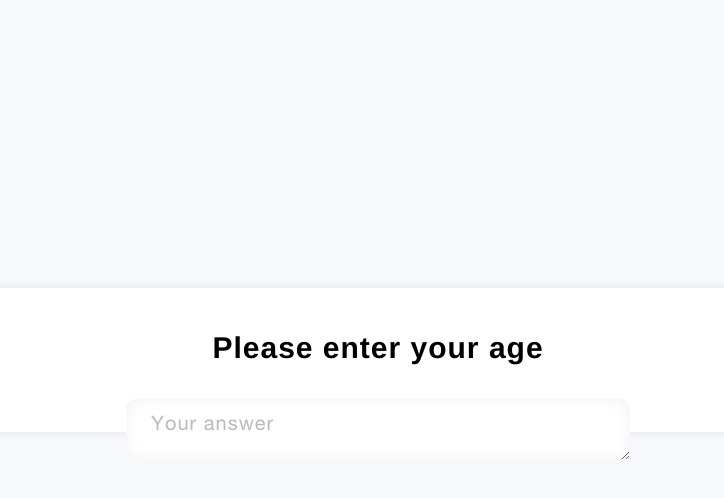
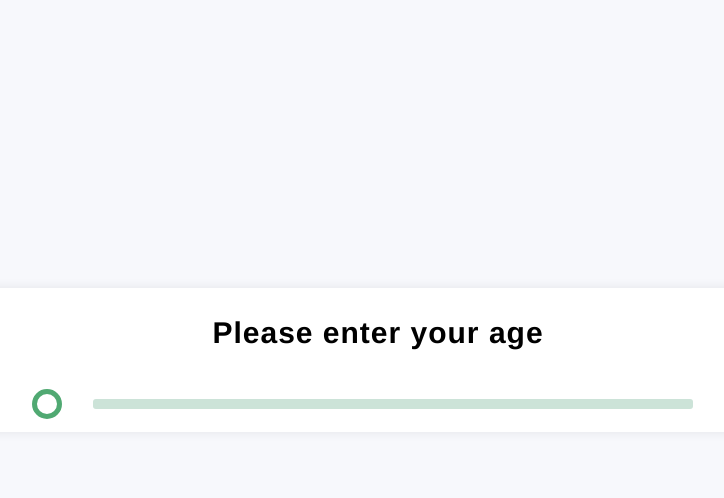
Before and after one commit to AshwiniSReddy/feedback_frontend, a React (Create React App) app: page / in a window 1280 px wide. Both pictures are taken after a click on the element "Male". Shown: the part 791-1289 px from the top of the page, without its empty margins (262-986 px from the left). Built offline with nearby package versions, Linux system fonts and the light colour scheme.

Commit message:
added age slider

```diff
--- a/package.json
+++ b/package.json
@@ -2,7 +2,7 @@
   "name": "feedback_frontend",
   "version": "0.1.0",
   "private": true,
-  "proxy":"http://feedbackuser.s3-website.ap-south-1.amazonaws.com/",
+  "proxy": "http://feedbackuser.s3-website.ap-south-1.amazonaws.com/",
   "dependencies": {
     "@testing-library/jest-dom": "^5.17.0",
     "@testing-library/react": "^13.4.0",
@@ -10,6 +10,7 @@
     "react": "^18.2.0",
     "react-dom": "^18.2.0",
     "react-scripts": "5.0.1",
+    "rsuite": "^5.52.0",
     "web-vitals": "^2.1.4"
   },
   "scripts": {
--- a/src/App.js
+++ b/src/App.js
@@ -102,7 +102,7 @@ function App() {
     const isAnswerRequired = currentQA.image === null; // Assuming questions with no image require a text answer
 
     // Check if the answer is required and the current answer is empty
-    if (isAnswerRequired && !currentAnswer.trim()) {
+    if (isAnswerRequired && !currentAnswer) {
       setValidationMessage('This field is required'); // Set the validation message
       return; // Exit the function to prevent moving to the next question
     }
--- a/src/Display/Display.css
+++ b/src/Display/Display.css
@@ -40,7 +40,7 @@
     text-align: center;
     font-family: "Helvetica Neue";
     font: normal normal medium 30px/39px Helvetica Neue;
-
+    justify-content: center;
     letter-spacing: 1px;
     color: #000000;
     opacity: 1;
@@ -172,3 +172,50 @@ textarea {
     color: red;
     margin-top: 5px;
 }
+
+/* Custom Slider Styles */
+.rs-slider .rs-slider-handle {
+    background-color: green !important; /* Color for the knob */
+  }
+
+  .rs-slider .rs-slider-progress {
+    background-color: green !important; /* Color for the progress */
+  }
+
+  .rs-slider .rs-slider-rail {
+    background-color: lightgreen !important; /* Color for the bar */
+  }
+
+
+  .rs-slider-bar{
+    background-color: #CCE3D8 !important;
+    height: 10px !important;
+
+  }
+
+  .rs-slider-progress-bar{
+    background-color: #50A972 !important;
+  }
+
+
+ .rs-slider-handle{
+    background-color:  #50A972 !important;
+    height: 20px !important;
+    top: -100% !important;
+ }
+
+
+ .rs-slider-handle::before{
+    border: 5px solid #50A972 !important;
+    width: 30px !important;
+    height: 30px !important;
+ }
+
+
+ .rs-tooltip {
+    background-color:  #50A972 !important;
+ }
+
+ .rs-tooltip[class*='placement-top']::after{
+    border-top-color: green !important;
+ }
--- a/src/Display/Display.js
+++ b/src/Display/Display.js
@@ -2,8 +2,10 @@ import React from 'react'
 import './Display.css'
 import { useContext, useState } from 'react'
 import { QAcontext } from '../createContext/createContext'
+import '../../node_modules/rsuite/dist/rsuite.css';
+import { Slider } from 'rsuite';
 function Display() {
-    const { display_qaList, handleNextClick, currentQA, qaList, setQaList, currentIndex,selectedDiv,setSelectedDiv,validationMessage,setValidationMessage } = useContext(QAcontext)
+    const { display_qaList, handleNextClick, currentQA, qaList, setQaList, currentIndex, selectedDiv, setSelectedDiv, validationMessage, setValidationMessage } = useContext(QAcontext)
     const handleKeyPress = (e) => {
         if (e.key === 'Enter') {
             e.preventDefault(); // Prevent the default action of Enter key (new line)
@@ -16,8 +18,24 @@ function Display() {
         }
     };
 
+    const handleSliderTouch = (e) => {
+        // Get touch details
+        const touch = e.touches[0];
+        const slider = e.currentTarget;
 
-    const handleClick = (selectedAnswer,index) => {
+        // Calculate the touch position relative to the slider
+        const touchPosition = (touch.clientX - slider.getBoundingClientRect().left) / slider.offsetWidth;
+
+        // Calculate the new value based on touch position
+        // Assuming the slider's min is 10, max is 100
+        const newValue = 5 + touchPosition * (60 - 10);
+        const intValue = Math.round(newValue);
+        // Update the slider's value
+        handleTextareaChange(intValue);
+    };
+
+
+    const handleClick = (selectedAnswer, index) => {
         setSelectedDiv(index); // Set the selected div index
 
         const newQaList = qaList.map((item, index) => {
@@ -29,17 +47,17 @@ function Display() {
         setQaList(newQaList);
     };
     const handleTextareaChange = (e) => {
-        const updatedAnswer = e.target.value;
+        // const updatedAnswer = e.target.value;
         const newQaList = qaList.map((item, index) => {
             if (index === currentIndex) {
-                return { ...item, answer: updatedAnswer };
+                return { ...item, answer: e };
             }
             return item;
         });
         setQaList(newQaList);
     };
-      // Determine if the custom style should be applied
-      const customStyle = [1].includes(currentIndex) ? { width: '80vw', height: '18vh' ,gap:"3vw"} : {width:'80vh',height:'28vh'};
+    // Determine if the custom style should be applied
+    const customStyle = [1].includes(currentIndex) ? { width: '80vw', height: '18vh', gap: "3vw" } : { width: '80vh', height: '28vh' };
 
 
 
@@ -52,10 +70,10 @@ function Display() {
                 {currentQA.image ? (
                     <div className='display_image'>
                         {currentQA.image.map((img, index) => (
-                            <div key={index} className='button'   onClick={() => {
+                            <div key={index} className='button' onClick={() => {
                                 handleClick(currentQA.display_names[index], index);
                                 handleNextClick();
-                            }}  style={{ opacity: selectedDiv === -1 || selectedDiv === index ? 1 : 0.5 }} >
+                            }} style={{ opacity: selectedDiv === -1 || selectedDiv === index ? 1 : 0.5 }} >
                                 <img src={img} alt={currentQA.display_names[index]} />
                                 <span className="names">{currentQA.display_names[index]}</span>
                             </div>
@@ -64,13 +82,28 @@ function Display() {
                 ) : (
                     <div className='display_textarea'>
 
-                        <textarea
+                        {/* <textarea
                             placeholder="Your answer"
                             value={qaList[currentIndex].answer}
                             onChange={handleTextareaChange}
                             onKeyDown={handleKeyPress} // Add this line
-                        />
-                         {validationMessage && <div className="validation-message">{validationMessage}</div>} {/* Display the validation message if it exists */}
+                        /> */}
+                        <div style={{
+                            display: 'block', width: 600, paddingLeft: 30
+                        }}>
+                            <Slider
+                                max={60}
+                                min={5}
+                                // step={10}
+                                defaultValue={33}
+                                // graduated
+                                value={qaList[currentIndex].answer}
+                                progress
+                                onChange={handleTextareaChange}
+                                onTouchMove={handleSliderTouch} // Handle touch move on the slider
+                            />
+                        </div>
+                        {validationMessage && <div className="validation-message">{validationMessage}</div>} {/* Display the validation message if it exists */}
                     </div>
                 )}
             </div>
```
Also changed, not shown: 1 other file (tests, documents, lock files or other folders).
